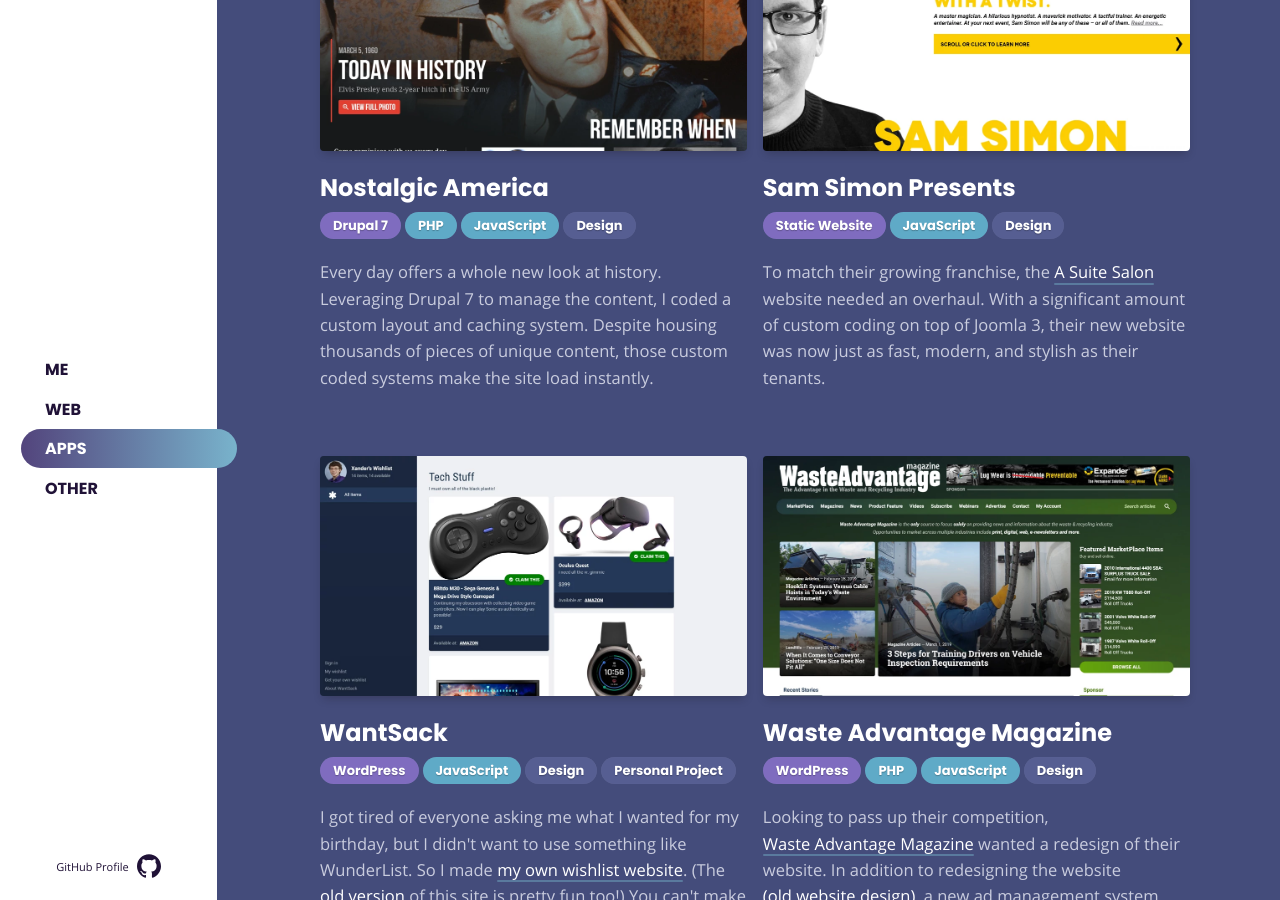
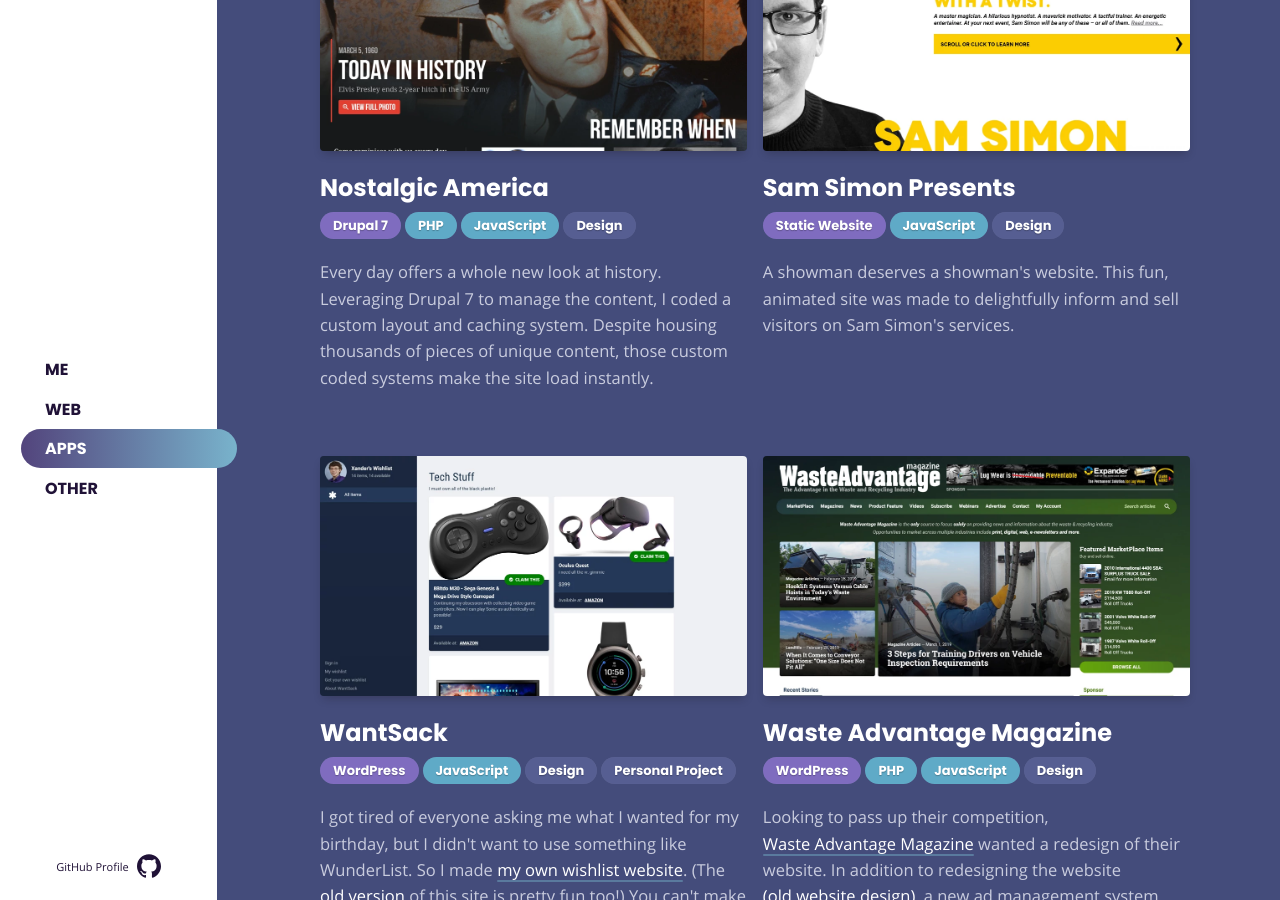
Before and after one commit to xanderfrangos/xanderfrangos.github.io, a Jekyll site: the page built from index.html, in a window 1280 px wide and 900 px high, scrolled down 1762 px. Built offline with Jekyll 4.4.1, drawn with Linux system fonts in a browser that asks for light colours; some of the changed text lies outside the part shown.

Commit message:
Updated portfolio item text

```diff
--- a/index.html
+++ b/index.html
@@ -152,7 +152,7 @@ layout: compress
                                     <span class="secondary">JavaScript</span>
                                     <span>Design</span>
                                 </div>
-                                <p>To match their growing franchise, the <a href="https://www.asuitesalon.com/" target="_blank" rel="noopener noreferrer">A Suite Salon</a> website needed an overhaul. With a significant amount of custom coding on top of Joomla 3, their new website was now just as fast, modern, and stylish as their tenants.</p>
+                                <p>A showman deserves a showman's website. This fun, animated site was made to delightfully inform and sell visitors on Sam Simon's services.</p>
                             </div>
                         </div>
                         <div class="portfolio-item">
```
Also changed, not shown: other parts of index.html (+1 -1 lines).
